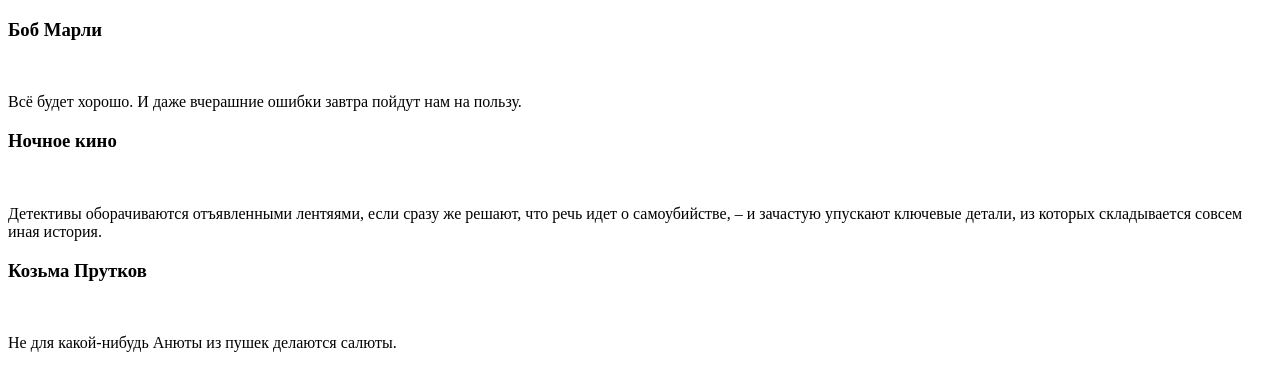
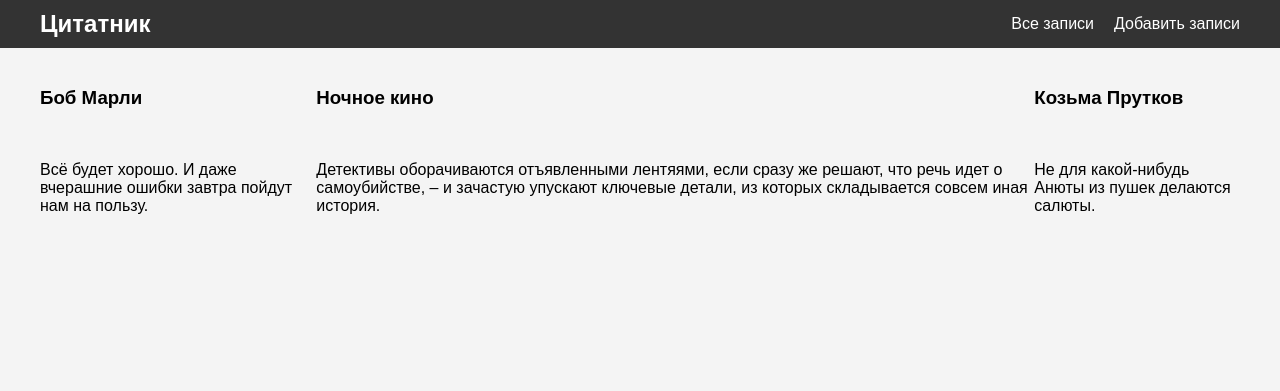
Before and after one commit to andrei-velya/-notes, a Django app: page /notes in a window 1280 px wide. Shown: the top 391 px of the page. Run offline with Django 5.2, Linux system fonts and the light colour scheme; data comes from the database, SQL or seed files in the repository; both versions use the stored data as it was after the commit.

Commit message:
Прикрутил стили

```diff
--- a/notes/core/urls.py
+++ b/notes/core/urls.py
@@ -16,10 +16,11 @@ Including another URLconf
 """
 from django.contrib import admin
 from django.urls import path
-from.views import main, notes, note_add
+from.views import main, notes, note_detail, note_add
 
 urlpatterns = [
-    path('', main),
-    path('notes', notes, name='notes'),
+    path('', main, name='main'),
+    path( 'notes', notes, name='notes' ),
+    path( 'notes/<int:note_id>', note_detail, name='note_detail' ),
     path('note_add', note_add, name='note_add'),
 ]
--- a/notes/core/views.py
+++ b/notes/core/views.py
@@ -25,5 +25,8 @@ def note_add(request):
         category = NoteCategory.objects.get(id=category_id)
         Note.objects.create(title=title,text=text,category=category)
         return redirect(notes)
+    return render(request,'note_add.html',{'categories':categories})
 
-    return render(request,'note_add.html',{'categories':categories})
+def note_detail(request, note_id):
+    note = Note.objects.get(id=note_id)
+    return render(request,'note_detail.html',{'note':note})
--- /dev/null
+++ b/notes/templates/base.html
@@ -0,0 +1,200 @@
+<!DOCTYPE html>
+<html lang="ru">
+<head>
+    <meta charset="UTF-8">
+    <meta name="viewport" content="width=device-width, initial-scale=1.0">
+    <title>Цитаты великих</title>
+    <style>
+        body {
+            font-family: Arial, sans-serif;
+            margin: 0;
+            padding: 0;
+            background-color: #f4f4f4;
+        }
+        header {
+            background-color: #333;
+            color: #fff;
+            padding: 10px 0;
+        }
+        .header-container {
+            display: flex;
+            justify-content: space-between;
+            align-items: center;
+            max-width: 1200px;
+            margin: 0 auto;
+            padding: 0 20px;
+        }
+        .header-logo {
+            font-size: 1.5em;
+            font-weight: bold;
+        }
+        .nav-menu {
+            list-style-type: none;
+            margin: 0;
+            padding: 0;
+            display: flex;
+        }
+        .nav-menu li {
+            margin-left: 20px;
+        }
+        .nav-menu li a {
+            color: #fff;
+            text-decoration: none;
+            font-size: 1em;
+        }
+        .nav-menu li a:hover {
+            text-decoration: underline;
+        }
+        .container {
+            display: flex;
+            margin: 20px;
+            max-width: 1200px;
+            margin: 20px auto;
+        }
+        .main-content {
+            flex: 2;
+            padding: 20px;
+            background-color: #fff;
+            border-radius: 8px;
+            margin-right: 20px;
+        }
+        .sidebar {
+            flex: 1;
+            padding: 20px;
+            background-color: #fff;
+            border-radius: 8px;
+        }
+        h1, h2 {
+            margin: 0;
+            padding-bottom: 10px;
+        }
+        .post-card {
+            padding: 15px;
+            margin-bottom: 20px;
+            border: 1px solid #ddd;
+            border-radius: 8px;
+            background-color: #fafafa;
+        }
+        .post-card h3 {
+            margin: 0 0 10px;
+        }
+        .post-card p {
+            margin: 0 0 15px;
+        }
+        .post-card .date {
+            color: #888;
+            font-size: 0.9em;
+        }
+        ul {
+            list-style-type: none;
+            padding: 0;
+        }
+        ul li {
+            padding: 5px 0;
+        }
+        ul li a {
+            text-decoration: none;
+            color: #333;
+        }
+        ul li a:hover {
+            text-decoration: underline;
+        }
+
+        .container-post {
+            max-width: 1200px;
+            margin: 20px auto;
+            padding: 20px;
+            background-color: #fff;
+            border-radius: 8px;
+        }
+
+        .post-content {
+            margin-bottom: 40px;
+        }
+        .post-date {
+            color: #888;
+            font-size: 0.9em;
+            margin-bottom: 20px;
+        }
+        .comments-section {
+            margin-top: 40px;
+        }
+        .comments-section h4 {
+            margin-bottom: 20px;
+        }
+        .comment {
+            margin-bottom: 20px;
+            padding-bottom: 15px;
+            border-bottom: 1px solid #ddd;
+        }
+        .comment-author {
+            font-weight: bold;
+            color: #333;
+        }
+        .comment-date {
+            font-size: 0.85em;
+            color: #888;
+            margin-bottom: 5px;
+        }
+        .comment-text {
+            margin: 0;
+        }
+        .comment-form {
+            margin-top: 40px;
+        }
+        .comment-form h4 {
+            margin-bottom: 20px;
+        }
+        .comment-form label {
+            display: block;
+            margin-bottom: 5px;
+        }
+        .comment-form input,
+        .comment-form textarea {
+            width: 100%;
+            padding: 10px;
+            margin-bottom: 20px;
+            border: 1px solid #ccc;
+            border-radius: 4px;
+            box-sizing: border-box;
+        }
+        .comment-form textarea {
+            height: 100px;
+            resize: vertical;
+        }
+        .comment-form button {
+            background-color: #333;
+            color: #fff;
+            padding: 10px 20px;
+            border: none;
+            border-radius: 4px;
+            cursor: pointer;
+        }
+        .comment-form button:hover {
+            background-color: #555;
+        }
+
+    </style>
+</head>
+
+<body>
+
+    <header>
+        <div class="header-container">
+            <div class="header-logo"><a href="{% url 'main' %}" style="color: #ffff;text-decoration: none;">Цитатник</a></div>
+            <ul class="nav-menu">
+                <li><a href="{% url 'notes' %}">Все записи</a></li>
+                <li><a href="{% url 'note_add' %}">Добавить записи</a></li>
+            </ul>
+        </div>
+    </header>
+
+    <div class="container">
+        {% block content %}
+        {% endblock %}
+    </div>
+
+
+
+</body>
+</html>
--- a/notes/templates/notes.html
+++ b/notes/templates/notes.html
@@ -1,16 +1,11 @@
-<!DOCTYPE html>
-<html lang="en">
-<head>
-    <meta charset="UTF-8">
-    <meta name="viewport" content="width=device-width, initial-scale=1.0">
-    <title>Document</title>
-</head>
-<body>
+{% extends 'base.html' %}
+{% block content %}
+
     {% for note in notes %}
     <div>
         <h3>{{note.title}}</h3><br>
         <p>{{note.text}}</p>
     </div>
     {% endfor %}
-</body>
-</html>
+
+{% endblock %}
```
Also changed, not shown: notes/templates/note_detail.html (added, +8 -0 lines), notes/db.sqlite3.
